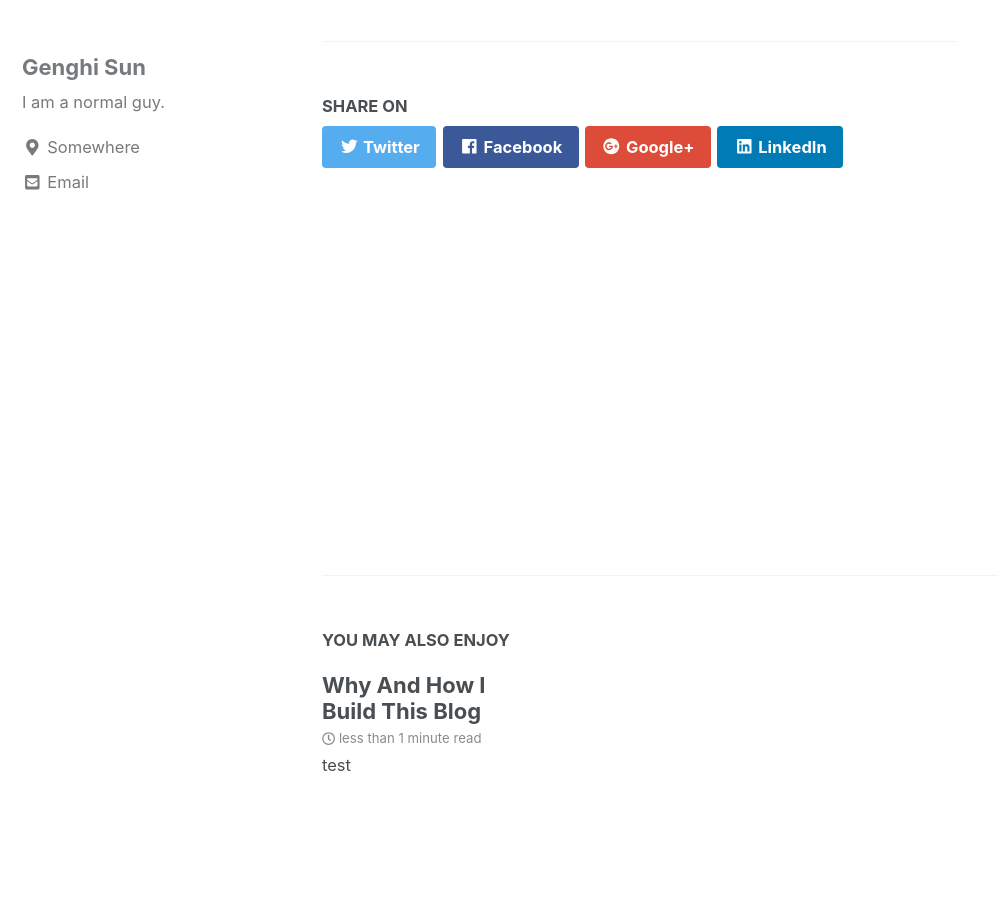
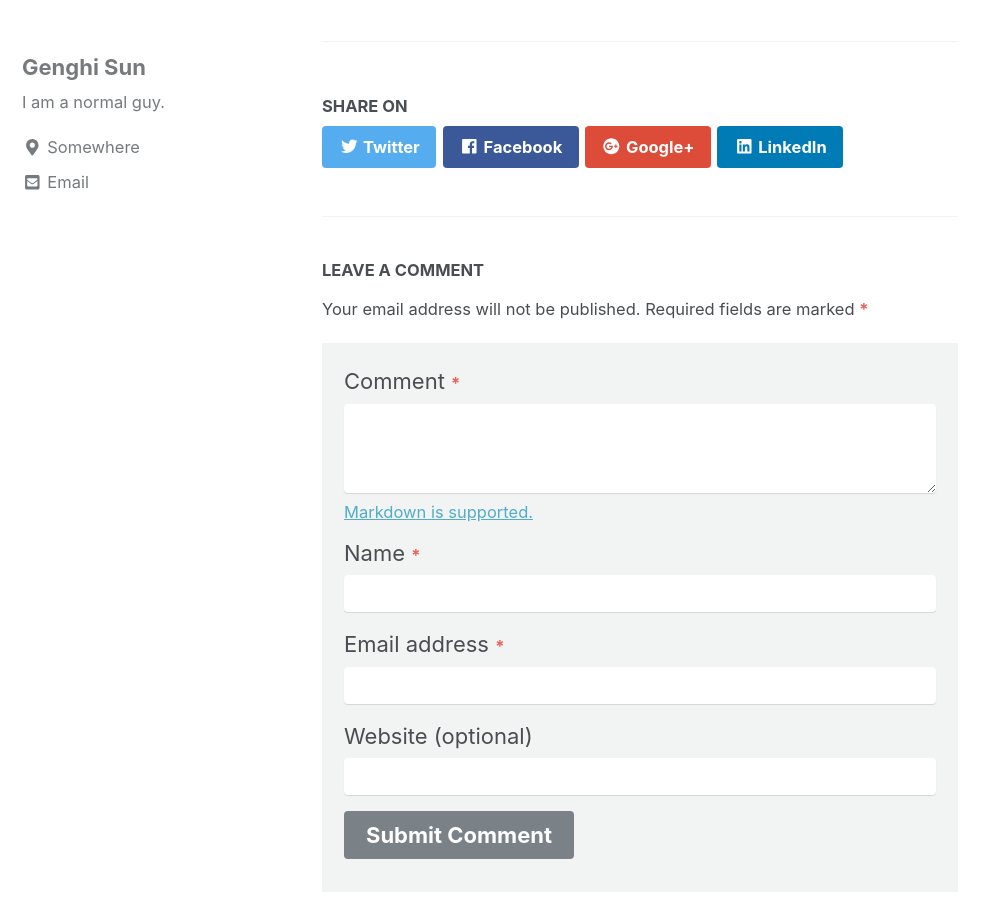
Before and after one commit to genghisun/genghisun.github.io, a Jekyll site: the page built from _posts/2018-08-04-why-and-how-i-build-this-blog.md, in a window 1280 px wide and 900 px high, scrolled down 401 px. Shown: the whole window, without its empty margins (0-998 px from the left). Built offline with Jekyll 4.4.1, drawn with Linux system fonts in a browser that asks for light colours; nearby versions of some CDN libraries; part of the change alters nothing that is shown.

Commit message:
fix comment

```diff
--- a/_config.yml
+++ b/_config.yml
@@ -22,7 +22,7 @@ name                     : "Genghi Sun"
 description              : "Genghi Sun's personal blog"
 url                      : # the base hostname & protocol for your site e.g. "https://mmistakes.github.io"
 baseurl                  : # the subpath of your site, e.g. "/blog"
-repository               : # GitHub username/repo-name e.g. "mmistakes/minimal-mistakes"
+repository               : "genghisun/genghisun.github.io" # GitHub username/repo-name e.g. "mmistakes/minimal-mistakes"
 teaser                   : # path of fallback teaser image, e.g. "/assets/images/500x300.png"
 # breadcrumbs            : false # true, false (default)
 words_per_minute         : 200
```
